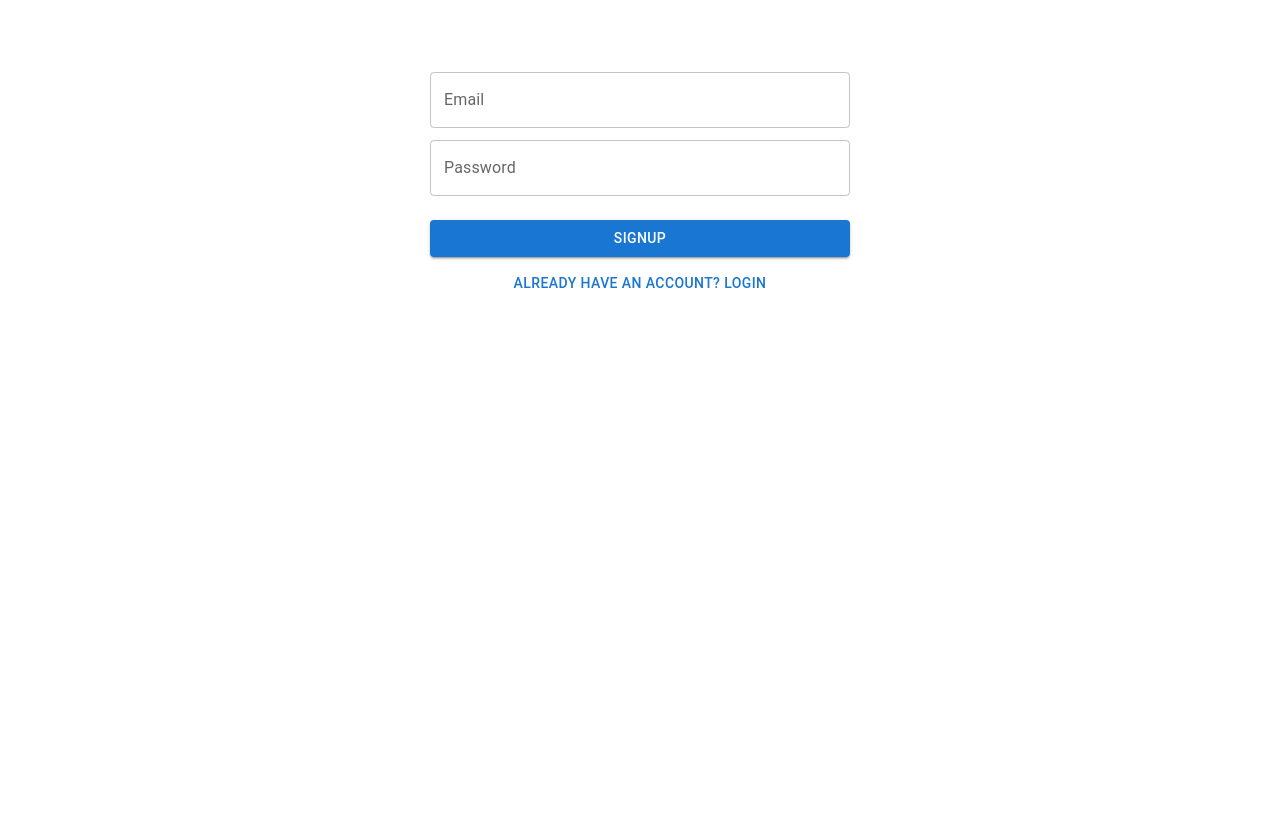
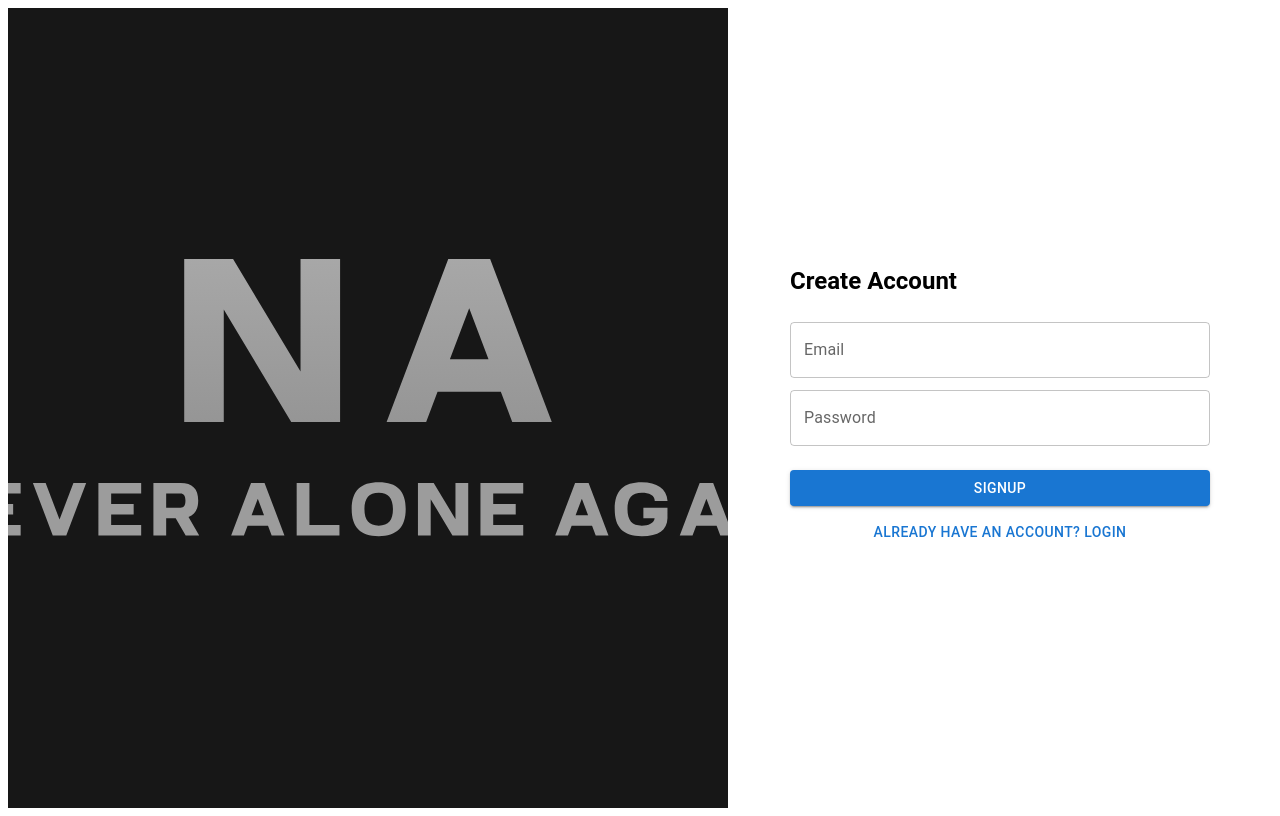
Before and after one commit to Sreechakram/never-alone-again-frontend, a React (Create React App) app: page /signup in a window 1280 px wide. Built offline with nearby package versions, Linux system fonts and the light colour scheme.

Commit message:
authentication flow fixed

```diff
--- a/src/pages/authentication/ForgotPassword.jsx
+++ b/src/pages/authentication/ForgotPassword.jsx
@@ -1,9 +1,10 @@
-import React, { useEffect } from 'react';
-import { useForm } from 'react-hook-form';
-import { useDispatch, useSelector } from 'react-redux';
-import { forgotPassword, clearError } from '../../features/authentication/authenticationSlice';
-import { Box, Button, TextField, Alert, Typography } from '@mui/material';
-import { useNavigate } from 'react-router-dom';
+import React, { useEffect } from "react";
+import { useForm } from "react-hook-form";
+import { useDispatch, useSelector } from "react-redux";
+import { forgotPassword, clearError } from "../../features/authentication/authenticationSlice";
+import { Box, Button, TextField, Alert, Typography } from "@mui/material";
+import { useNavigate } from "react-router-dom";
+import nag from "../../assets/authentication/nag.svg";
 
 const ForgotPassword = () => {
   const dispatch = useDispatch();
@@ -18,13 +19,40 @@ const ForgotPassword = () => {
   const onSubmit = async ({ email }) => {
     const action = await dispatch(forgotPassword({ email }));
     if (forgotPassword.fulfilled.match(action)) {
-      navigate('/reset-password', { state: { email } });
+      navigate("/reset-password", { state: { email } });
     }
   };
 
   return (
-    <Box sx={{ maxWidth: 400, mx: 'auto', mt: 8 }}>
-      <Typography variant="h6" mb={2}>Forgot Password</Typography>
+    <Box sx={{ minHeight: "100vh" }}>
+      <Box sx={{ display: "flex", minHeight: "100vh" }}>
+
+        {/* LEFT — Wallpaper */}
+        <Box
+          sx={{
+            flex: 3,
+            display: { xs: "none", md: "block" },
+            backgroundImage: `url(${nag})`,
+            backgroundRepeat: "no-repeat",
+            backgroundSize: "cover",
+            backgroundPosition: "center",
+          }}
+        />
+
+        {/* RIGHT — Forgot Password */}
+        <Box
+          sx={{
+            flex: 2,
+            display: "flex",
+            alignItems: "center",
+            justifyContent: "center",
+            px: { xs: 2, sm: 4 },
+          }}
+        >
+          <Box sx={{ width: "100%", maxWidth: 420 }}>
+            <Typography variant="h5" mb={2} fontWeight={600}>
+              Forgot Password
+            </Typography>
 
             <form onSubmit={handleSubmit(onSubmit)} noValidate>
               <TextField
@@ -33,20 +61,37 @@ const ForgotPassword = () => {
                 margin="normal"
                 error={!!errors.email}
                 helperText={errors.email?.message}
-          {...register('email', { required: 'Email is required' })}
+                {...register("email", { required: "Email is required" })}
               />
 
               <Button
                 type="submit"
                 variant="contained"
                 fullWidth
-          disabled={status === 'loading'}
+                disabled={status === "loading"}
+                sx={{ mt: 2 }}
               >
-          {status === 'loading' ? 'Sending OTP...' : 'Send OTP'}
+                {status === "loading" ? "Sending OTP..." : "Send OTP"}
               </Button>
 
-        {error && <Alert severity="error" sx={{ mt: 2 }}>{error}</Alert>}
+              <Button
+                variant="text"
+                fullWidth
+                sx={{ mt: 1 }}
+                onClick={() => navigate("/login")}
+              >
+                Back to Login
+              </Button>
+
+              {error && (
+                <Alert severity="error" sx={{ mt: 2 }}>
+                  {error}
+                </Alert>
+              )}
             </form>
+          </Box>
+        </Box>
+      </Box>
     </Box>
   );
 };
--- a/src/pages/authentication/Login.jsx
+++ b/src/pages/authentication/Login.jsx
@@ -1,13 +1,10 @@
 import React, { useState } from "react";
 import { useForm } from "react-hook-form";
 import { useDispatch, useSelector } from "react-redux";
-import {
-  loginUser,
-  setUser,
-  setToken,
-} from "../../features/authentication/authenticationSlice";
+import { loginUser, setUser, setToken } from "../../features/authentication/authenticationSlice";
 import { useNavigate } from "react-router-dom";
-import { Box, Button, TextField, Alert } from "@mui/material";
+import { Box, Button, TextField, Alert, Typography } from "@mui/material";
+import nag from "../../assets/authentication/nag.svg";
 
 const Login = () => {
   const dispatch = useDispatch();
@@ -43,14 +40,36 @@ const Login = () => {
   };
 
   return (
+    <Box sx={{ minHeight: "100vh" }}>
+      <Box sx={{ display: "flex", minHeight: "100vh" }}>
+
+        {/* LEFT — Wallpaper (60%) */}
         <Box
           sx={{
-        maxWidth: 420,
-        mx: "auto",
-        px: { xs: 2, sm: 3 },
-        mt: { xs: 6, sm: 8 },
+            flex: 3,
+            display: { xs: "none", md: "block" },
+            backgroundImage: `url(${nag})`,
+            backgroundRepeat: "no-repeat",
+            backgroundSize: "cover",
+            backgroundPosition: "center",
+          }}
+        />
+
+        {/* RIGHT — Login (40%) */}
+        <Box
+          sx={{
+            flex: 2,
+            display: "flex",
+            alignItems: "center",
+            justifyContent: "center",
+            px: { xs: 2, sm: 4 },
           }}
         >
+          <Box sx={{ width: "100%", maxWidth: 420 }}>
+            <Typography variant="h5" mb={2} fontWeight={600}>
+              Welcome Back
+            </Typography>
+
             <form onSubmit={handleSubmit(onSubmit)} noValidate>
               <TextField
                 label="Email"
@@ -115,6 +134,9 @@ const Login = () => {
               )}
             </form>
           </Box>
+        </Box>
+      </Box>
+    </Box>
   );
 };
 
--- a/src/pages/authentication/Signup.jsx
+++ b/src/pages/authentication/Signup.jsx
@@ -1,9 +1,10 @@
-import React, { useState } from 'react';
-import { useForm } from 'react-hook-form';
-import { useDispatch, useSelector } from 'react-redux';
-import { signupUser, setUser } from '../../features/authentication/authenticationSlice';
-import { useNavigate } from 'react-router-dom';
-import { Box, Button, TextField, Alert } from '@mui/material';
+import React, { useState } from "react";
+import { useForm } from "react-hook-form";
+import { useDispatch, useSelector } from "react-redux";
+import { signupUser, setUser } from "../../features/authentication/authenticationSlice";
+import { useNavigate } from "react-router-dom";
+import { Box, Button, TextField, Alert, Typography } from "@mui/material";
+import nag from "../../assets/authentication/nag.svg";
 
 const Signup = () => {
   const dispatch = useDispatch();
@@ -19,33 +20,59 @@ const Signup = () => {
 
     if (signupUser.fulfilled.match(result) && response?.status === true) {
       dispatch(setUser({ email: data.email }));
-      navigate('/verify-otp');
+      navigate("/verify-otp");
       return;
     }
 
-    if (response?.message?.includes('already verified')) {
-      setLocalError('User already exists. Please log in.');
+    if (response?.message?.includes("already verified")) {
+      setLocalError("User already exists. Please log in.");
       return;
     }
 
-    setLocalError(response?.message || result.error?.message || 'Signup failed');
+    setLocalError(response?.message || result.error?.message || "Signup failed");
   };
 
   return (
+    <Box sx={{ minHeight: "100vh" }}>
       <Box
         sx={{
-        maxWidth: 420,
-        mx: 'auto',
-        px: { xs: 2, sm: 3 },
-        mt: { xs: 6, sm: 8 },
+          display: "flex",
+          minHeight: "100vh",
         }}
       >
+        {/* LEFT — Wallpaper (60%) */}
+        <Box
+          sx={{
+            flex: 3,
+            display: { xs: "none", md: "block" },
+            backgroundImage: `url(${nag})`,
+            backgroundRepeat: "no-repeat",
+            backgroundSize: "cover",
+            backgroundPosition: "center",
+          }}
+        />
+
+        {/* RIGHT — Signup (40%) */}
+        <Box
+          sx={{
+            flex: 2,
+            display: "flex",
+            alignItems: "center",
+            justifyContent: "center",
+            px: { xs: 2, sm: 4 },
+          }}
+        >
+          <Box sx={{ width: "100%", maxWidth: 420 }}>
+            <Typography variant="h5" mb={2} fontWeight={600}>
+              Create Account
+            </Typography>
+
             <form onSubmit={handleSubmit(onSubmit)} noValidate>
               <TextField
                 label="Email"
                 fullWidth
                 margin="dense"
-          {...register('email', { required: true })}
+                {...register("email", { required: true })}
               />
 
               <TextField
@@ -54,24 +81,24 @@ const Signup = () => {
                 fullWidth
                 margin="dense"
                 sx={{ mb: 1 }}
-          {...register('password', { required: true })}
+                {...register("password", { required: true })}
               />
 
               <Button
                 variant="contained"
                 type="submit"
                 fullWidth
-          disabled={status === 'loading'}
+                disabled={status === "loading"}
                 sx={{ mt: 2 }}
               >
-          {status === 'loading' ? 'Signing up…' : 'Signup'}
+                {status === "loading" ? "Signing up…" : "Signup"}
               </Button>
 
               <Button
                 variant="text"
                 fullWidth
                 sx={{ mt: 1 }}
-          onClick={() => navigate('/login')}
+                onClick={() => navigate("/login")}
               >
                 Already have an account? Login
               </Button>
@@ -83,6 +110,9 @@ const Signup = () => {
               )}
             </form>
           </Box>
+        </Box>
+      </Box>
+    </Box>
   );
 };
 
```
Also changed, not shown: src/assets/authentication/nag.svg (added), 1 other file (tests, documents, lock files or other folders). Lines whose indentation alone changed are shown as unchanged.
